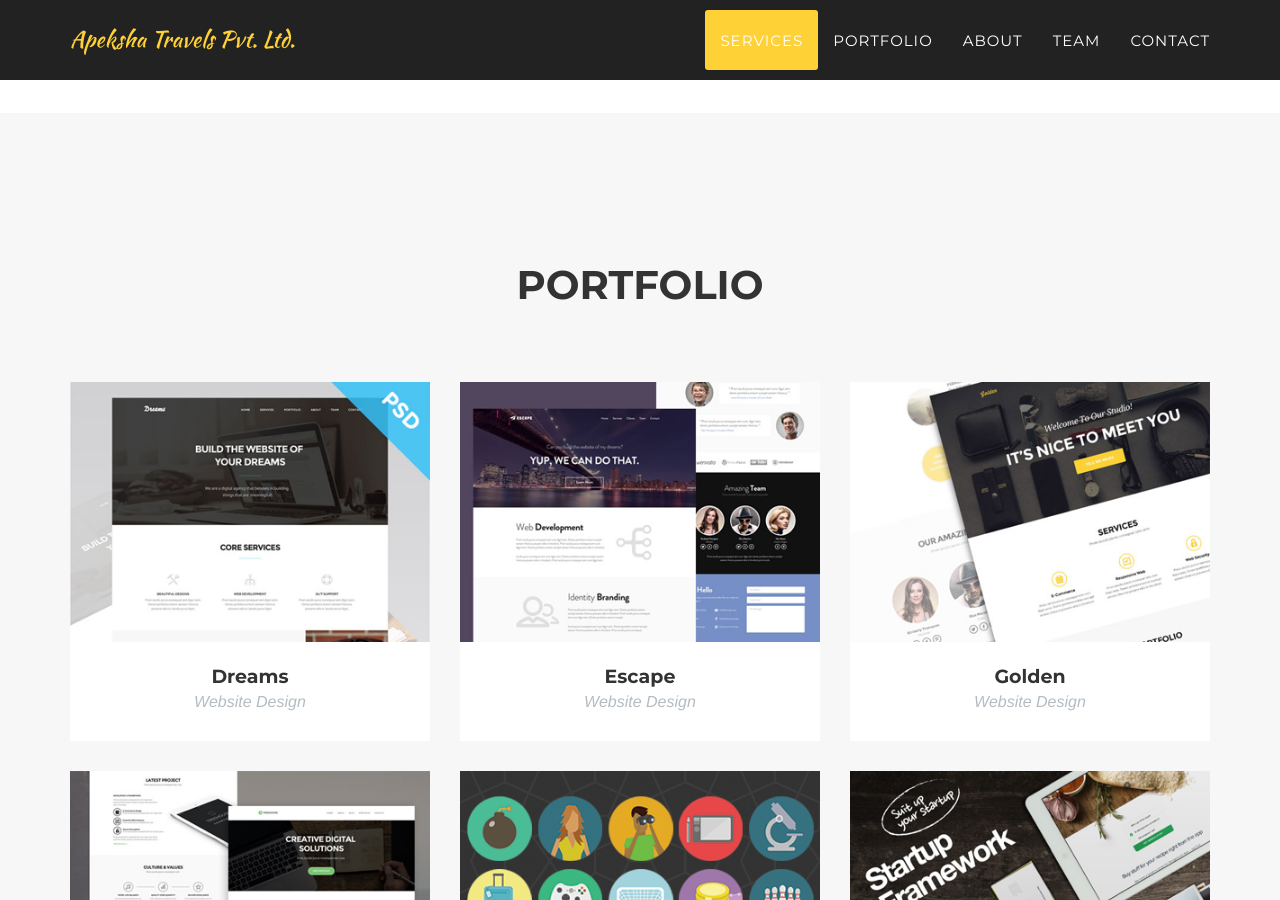
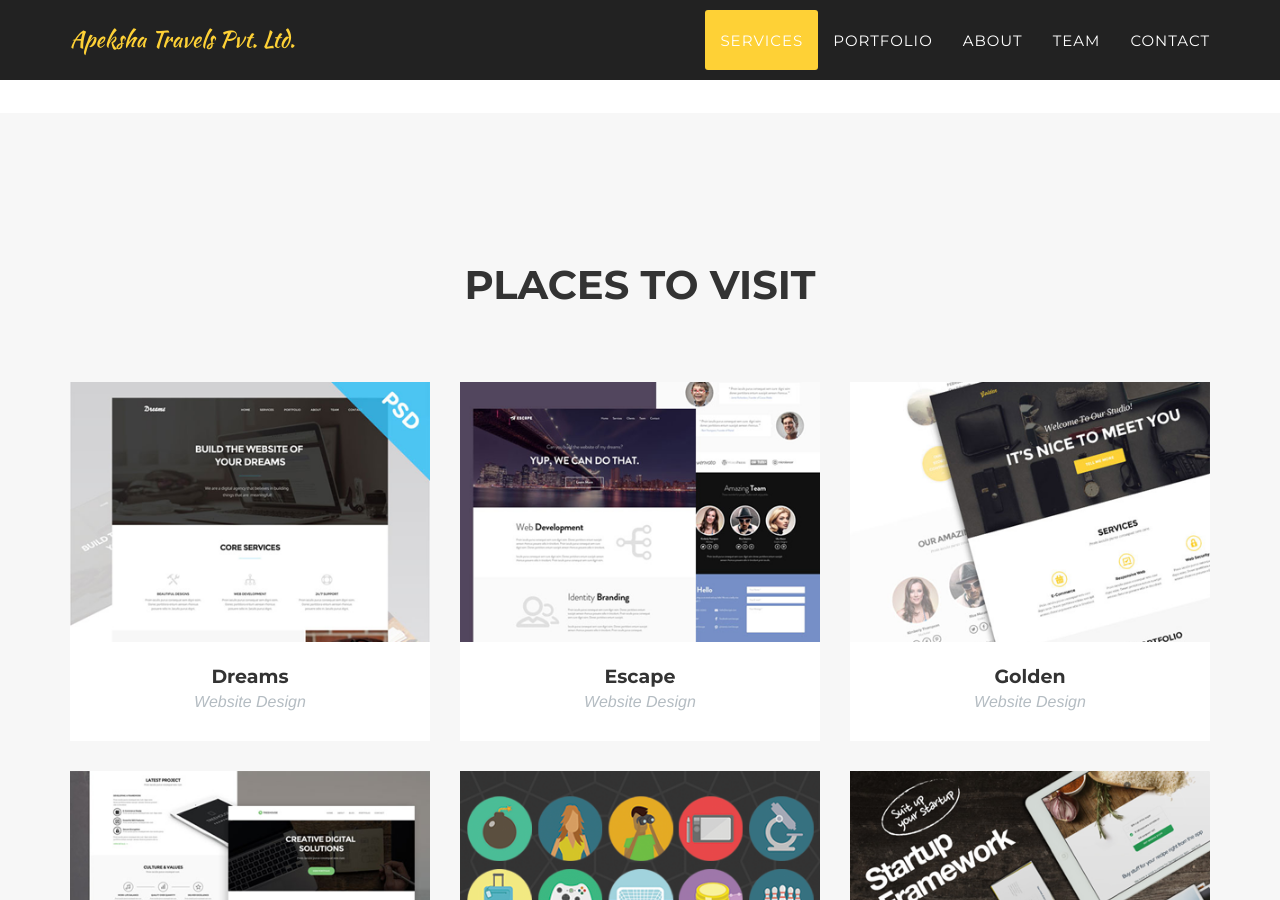
Before and after one commit to gauravmanandhar/apekshatravels.com.np, a Jekyll site: the page built from index.html, in a window 1280 px wide and 900 px high, scrolled down 1333 px. Built offline with Jekyll 4.4.1, drawn with Linux system fonts in a browser that asks for light colours; some web fonts are replaced.

Commit message:
changed about

```diff
--- a/_includes/portfolio_grid.html
+++ b/_includes/portfolio_grid.html
@@ -3,7 +3,7 @@
         <div class="container">
             <div class="row">
                 <div class="col-lg-12 text-center">
-                    <h2 class="section-heading">Portfolio</h2>
+                    <h2 class="section-heading">Places to Visit</h2>
                     <h3 class="section-subheading text-muted"></h3>
                 </div>
             </div>
```
Also changed, not shown: img/portfolio/download.jpg (added).
